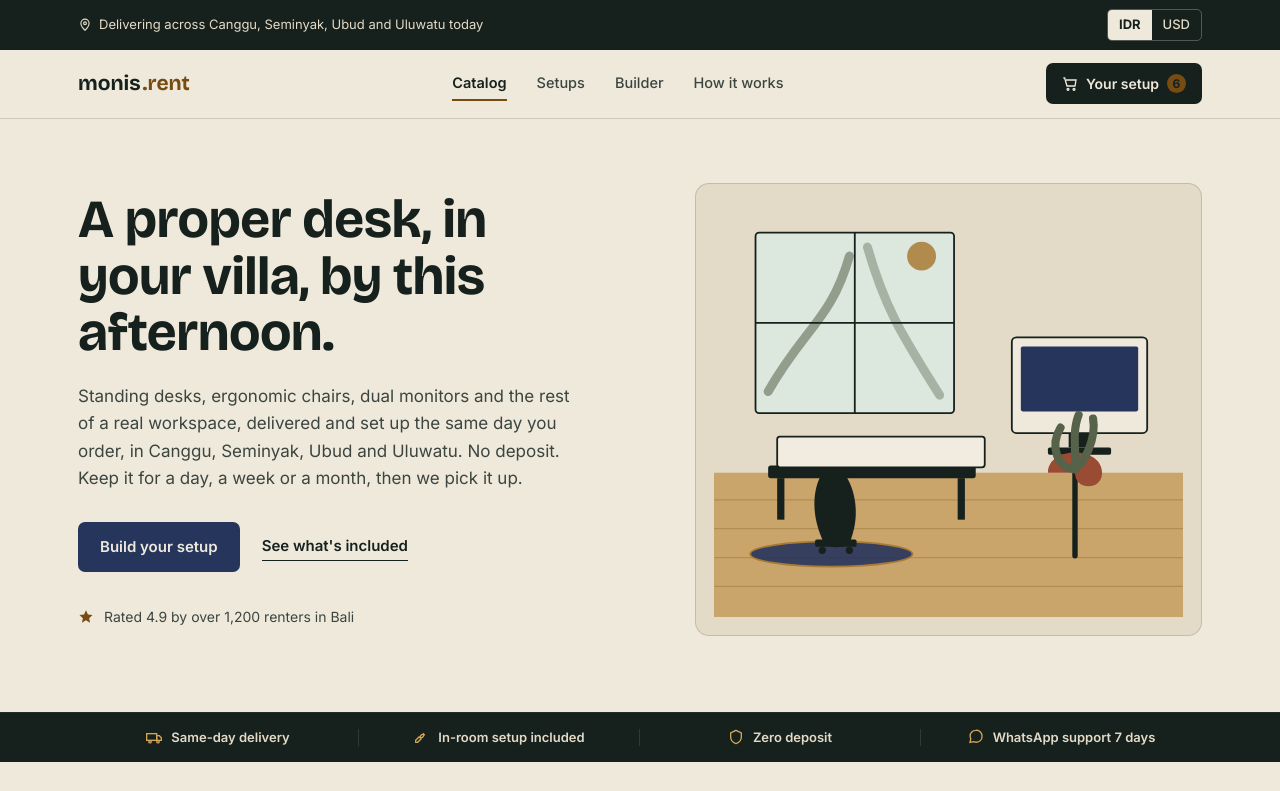
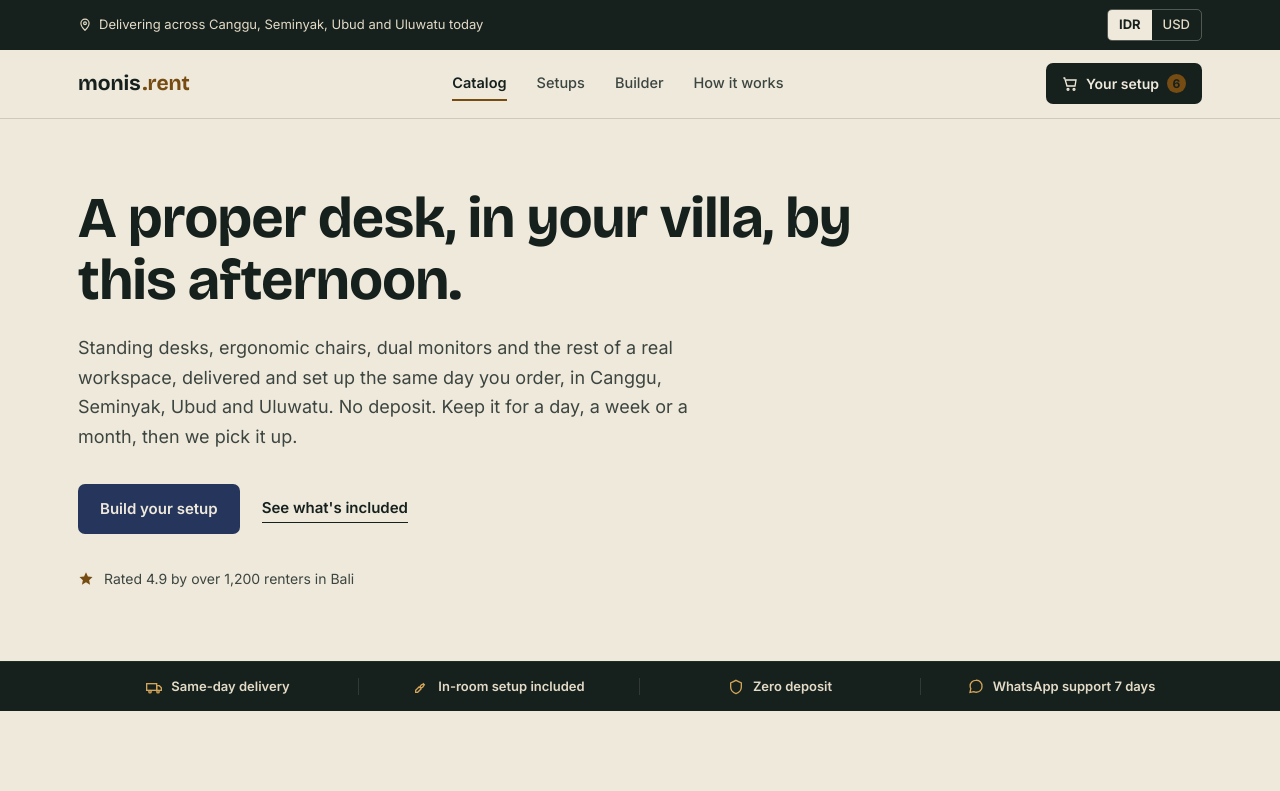
Before and after one commit to Christazel/monis-workspace-designer, a Next.js app: page / in a window 1280 px wide. Shown: the top 791 px of the page. Built offline with nearby package versions, Linux system fonts and the light colour scheme.

Commit message:
fix(hero): remove hero-art illustration and adjust typography layout

```diff
--- a/app/globals.css
+++ b/app/globals.css
@@ -270,35 +270,36 @@ nav.primary-nav a:hover {
 
 /* ---------- hero ---------- */
 .hero {
-  padding: 64px 0 76px;
+  padding: 68px 0 72px;
 }
 
 .hero .wrap {
-  display: grid;
-  grid-template-columns: 1.05fr 0.95fr;
-  gap: 56px;
-  align-items: center;
+  display: block;
+}
+
+.hero-content {
+  max-width: 780px;
 }
 
 .hero h1 {
-  font-size: clamp(2.15rem, 4.2vw, 3.35rem);
-  line-height: 1.06;
-  max-width: 12.5ch;
+  font-size: clamp(2.35rem, 4.5vw, 3.65rem);
+  line-height: 1.08;
+  max-width: 22ch;
 }
 
 .hero p.lede {
   margin-top: 22px;
-  font-size: 17px;
-  line-height: 1.6;
+  font-size: 18px;
+  line-height: 1.65;
   color: var(--ink-soft);
-  max-width: 46ch;
+  max-width: 58ch;
 }
 
 .hero-ctas {
   display: flex;
   align-items: center;
   gap: 22px;
-  margin-top: 30px;
+  margin-top: 32px;
   flex-wrap: wrap;
 }
 
@@ -354,32 +355,6 @@ nav.primary-nav a:hover {
   height: 16px;
   color: var(--brass);
   flex: none;
-}
-
-.hero-art {
-  position: relative;
-  background: var(--paper-2);
-  border: 1px solid var(--line);
-  border-radius: 14px;
-  padding: 18px;
-  opacity: 0;
-  transform: translateY(14px);
-  animation: rise 0.7s cubic-bezier(0.2, 0.7, 0.2, 1) 0.15s forwards;
-}
-
-@keyframes rise {
-  to {
-    opacity: 1;
-    transform: translateY(0);
-  }
-}
-
-@media (prefers-reduced-motion: reduce) {
-  .hero-art {
-    animation: none;
-    opacity: 1;
-    transform: none;
-  }
 }
 
 /* ---------- trust strip ---------- */
@@ -798,14 +773,6 @@ footer.site-footer {
 
 /* ---------- responsive ---------- */
 @media (max-width: 960px) {
-  .hero .wrap {
-    grid-template-columns: 1fr;
-  }
-  .hero-art {
-    order: -1;
-    max-width: 440px;
-    margin: 0 auto;
-  }
   .strip .wrap {
     grid-template-columns: repeat(2, 1fr);
   }
--- a/components/layout/HeroBanner.tsx
+++ b/components/layout/HeroBanner.tsx
@@ -26,7 +26,7 @@ export default function HeroBanner() {
       {/* ── HERO SECTION ── */}
       <section className="hero">
         <div className="wrap">
-          <div>
+          <div className="hero-content">
             <h1>A proper desk, in your villa, by this afternoon.</h1>
             <p className="lede">
               Standing desks, ergonomic chairs, dual monitors and the rest of a real workspace, delivered and set up the same day you order, in Canggu, Seminyak, Ubud and Uluwatu. No deposit. Keep it for a day, a week or a month, then we pick it up.
@@ -45,59 +45,6 @@ export default function HeroBanner() {
               </svg>
               Rated 4.9 by over 1,200 renters in Bali
             </div>
-          </div>
-
-          <div className="hero-art">
-            <svg viewBox="0 0 520 460" xmlns="http://www.w3.org/2000/svg">
-              {/* Wall & floor */}
-              <rect x="0" y="0" width="520" height="300" fill="#E3DBC7" />
-              <rect x="0" y="300" width="520" height="160" fill="#C9A46B" />
-              <g stroke="#B08E52" strokeWidth="1.3">
-                <line x1="0" y1="330" x2="520" y2="330" />
-                <line x1="0" y1="362" x2="520" y2="362" />
-                <line x1="0" y1="394" x2="520" y2="394" />
-                <line x1="0" y1="426" x2="520" y2="426" />
-              </g>
-
-              {/* Window with tropical view */}
-              <rect x="46" y="34" width="220" height="200" rx="4" fill="#DCE7DE" stroke="#16211D" strokeWidth="2" />
-              <path d="M60 210 C 100 140, 130 130, 150 60" fill="none" stroke="#56624A" strokeWidth="10" strokeLinecap="round" opacity=".55" />
-              <path d="M250 214 C 210 150, 190 120, 170 50" fill="none" stroke="#56624A" strokeWidth="10" strokeLinecap="round" opacity=".4" />
-              <g stroke="#16211D" strokeWidth="2">
-                <line x1="156" y1="34" x2="156" y2="234" />
-                <line x1="46" y1="134" x2="266" y2="134" />
-              </g>
-              <circle cx="230" cy="60" r="16" fill="#A87A34" opacity=".85" />
-
-              {/* Monitor on desk */}
-              <rect x="330" y="150" width="150" height="106" rx="5" fill="#EFE9DC" stroke="#16211D" strokeWidth="2" />
-              <rect x="340" y="160" width="130" height="72" rx="2" fill="#26355C" />
-              <rect x="393" y="256" width="24" height="16" fill="#16211D" />
-              <rect x="370" y="272" width="70" height="8" rx="2" fill="#16211D" />
-
-              {/* Desk */}
-              <rect x="60" y="292" width="230" height="14" rx="3" fill="#16211D" />
-              <rect x="70" y="306" width="8" height="46" fill="#16211D" />
-              <rect x="270" y="306" width="8" height="46" fill="#16211D" />
-              <rect x="70" y="260" width="230" height="34" rx="3" fill="#F1ECDF" stroke="#16211D" strokeWidth="2" />
-
-              {/* Rug under chair */}
-              <ellipse cx="130" cy="390" rx="90" ry="14" fill="#26355C" opacity=".9" />
-              <ellipse cx="130" cy="390" rx="90" ry="14" fill="none" stroke="#A87A34" strokeWidth="2" />
-
-              {/* Chair */}
-              <path d="M120 300 C 108 320, 108 350, 122 378 C 128 384, 144 384, 150 378 C 162 350, 158 320, 144 300 Z" fill="#16211D" />
-              <rect x="112" y="374" width="46" height="8" rx="2" fill="#16211D" />
-              <circle cx="120" cy="386" r="4" fill="#16211D" />
-              <circle cx="150" cy="386" r="4" fill="#16211D" />
-
-              {/* Potted plant */}
-              <path d="M400 300 L400 392" stroke="#16211D" strokeWidth="6" strokeLinecap="round" />
-              <path d="M370 300 C 370 270, 430 270, 430 300 C 430 320, 400 320, 400 300" fill="#9A4B34" />
-              <path d="M400 296 C 380 296, 372 270, 384 250" fill="none" stroke="#56624A" strokeWidth="9" strokeLinecap="round" />
-              <path d="M400 296 C 410 290, 424 262, 420 240" fill="none" stroke="#56624A" strokeWidth="9" strokeLinecap="round" />
-              <path d="M400 296 C 402 280, 396 256, 404 236" fill="none" stroke="#56624A" strokeWidth="9" strokeLinecap="round" />
-            </svg>
           </div>
         </div>
       </section>
```
